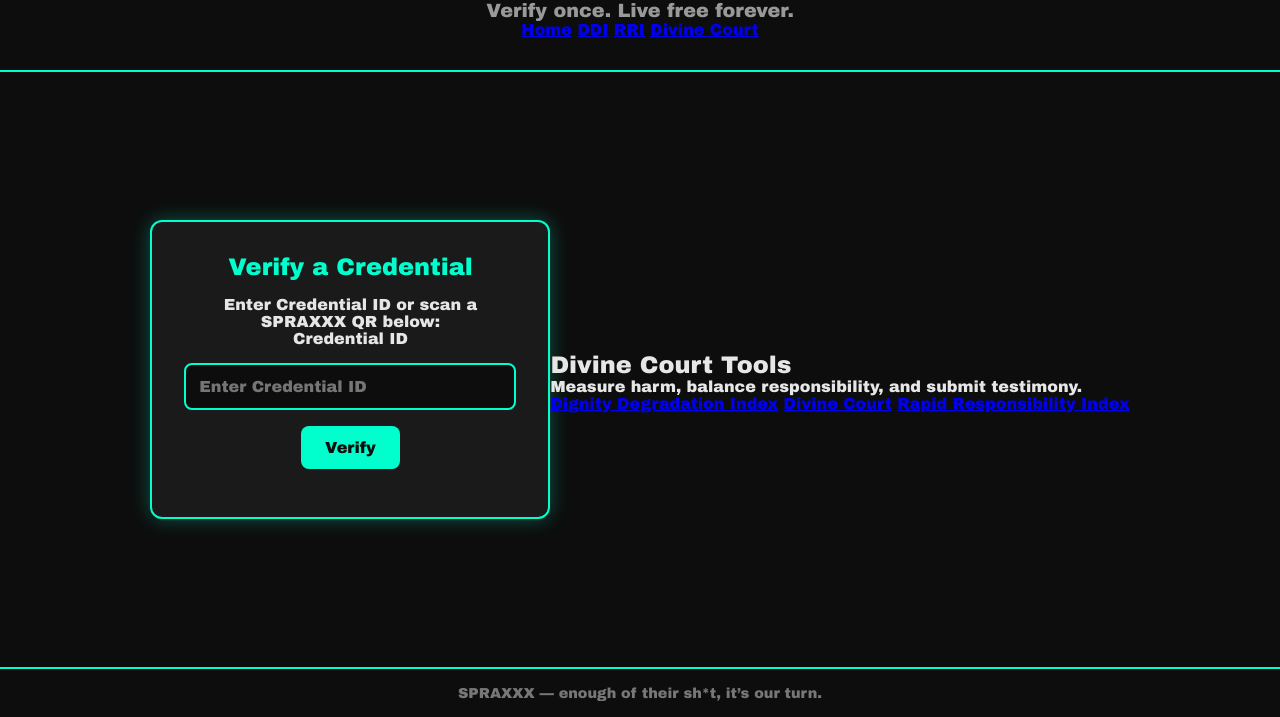
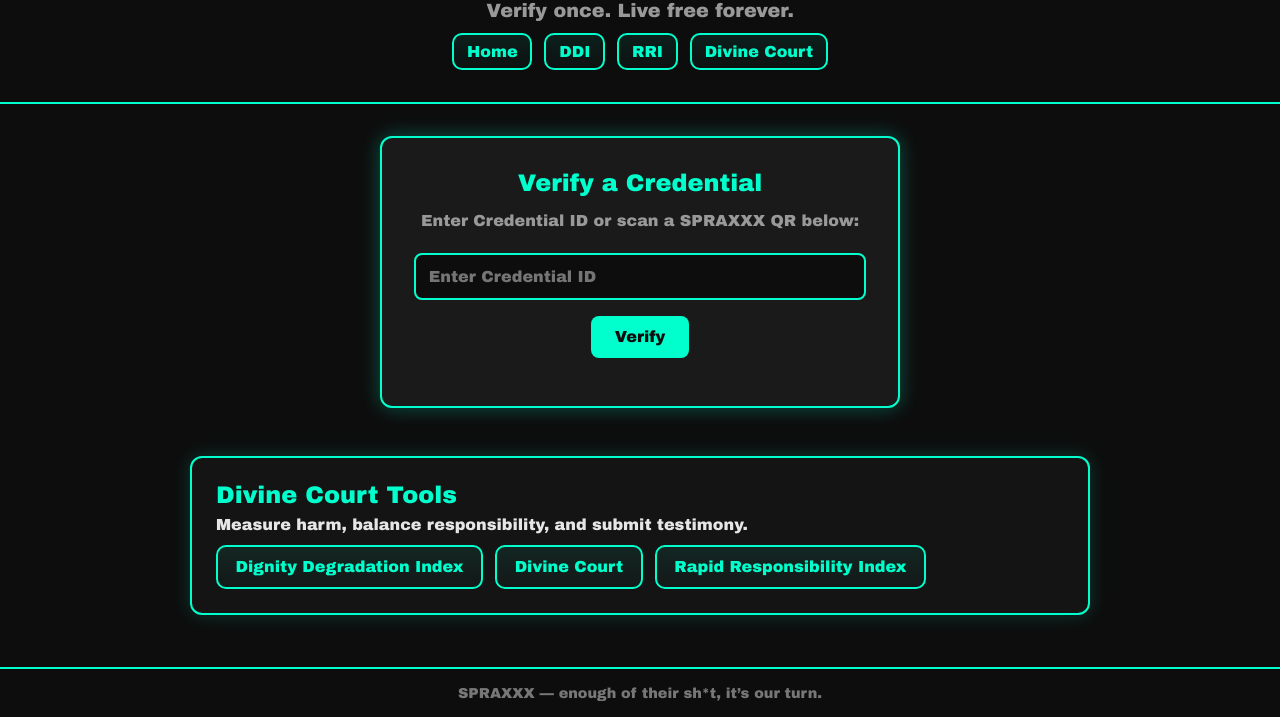
Before and after one commit to JackSPRAXXX/spraxxx.nrt, a plain HTML site: page index.html in a window 1280 px wide. Shown: the part 83-800 px from the top of the page. Drawn offline with Linux system fonts and the light colour scheme.

Commit message:
Refactor CSS to use CSS variables for theming

```diff
--- a/style.css
+++ b/style.css
@@ -1,4 +1,4 @@
-/* Reset some default browser styling */
+/* ============ Base Reset (yours, preserved) ============ */
 * {
   margin: 0;
   padding: 0;
@@ -6,98 +6,154 @@
   font-family: "Arial Black", Arial, sans-serif;
 }
 
+/* ============ Theme ============ */
+:root{
+  --bg:#0d0d0d;            /* almost black */
+  --fg:#e6e6e6;            /* light gray text */
+  --muted:#999;
+  --edge:#00ffcc;          /* neon cyan/green */
+  --pop:#ff0099;           /* neon pink */
+  --panel:#1a1a1a;         /* card bg (original) */
+  --panel-2:#141414;       /* alt card bg */
+  --line:rgba(0,255,204,.25);
+}
+
 body {
-  background-color: #0d0d0d; /* almost black */
-  color: #e6e6e6; /* light gray text */
+  background-color: var(--bg);
+  color: var(--fg);
   display: flex;
   flex-direction: column;
   min-height: 100vh;
 }
 
+/* ============ Header ============ */
 header {
   text-align: center;
   padding: 2rem 1rem;
-  border-bottom: 2px solid #00ffcc; /* neon accent */
+  border-bottom: 2px solid var(--edge);
+}
+header h1 {
+  font-size: 2.5rem;
+  color: var(--edge);
+  margin-bottom: 0.5rem;
+}
+header p {
+  font-size: 1.2rem;
+  color: var(--muted);
+}
+.topnav{
+  display:flex; justify-content:center; gap:12px; flex-wrap:wrap; margin-top:.75rem;
+}
+.topnav a{
+  display:inline-block; padding:.5rem .8rem; color:var(--edge); text-decoration:none;
+  border:2px solid var(--edge); border-radius:10px;
+  background:linear-gradient(180deg, rgba(0,255,204,.08), rgba(0,255,204,.02));
+  transition:transform .15s, background .2s, border-color .2s, color .2s, box-shadow .2s;
+}
+.topnav a:hover{
+  color:var(--bg); background:var(--pop); border-color:var(--pop); box-shadow:0 0 14px var(--pop);
+  transform:translateY(-1px);
 }
 
-header h1 {
-  font-size: 2.5rem;
-  color: #00ffcc; /* neon green/blue */
-  margin-bottom: 0.5rem;
+/* ============ Main Layout ============ */
+main{
+  flex:1;
+  display:flex;
+  flex-direction:column;        /* stack verify + tools */
+  align-items:center;
+  gap:24px;
+  padding:2rem 1rem;
+  width:100%;
 }
 
-header p {
-  font-size: 1.2rem;
-  color: #999;
+/* ============ Card (new, integrates with your look) ============ */
+.card{
+  background: var(--panel-2);
+  border: 2px solid var(--edge);
+  border-radius: 12px;
+  padding: 1.5rem;
+  width: min(900px, 100%);
+  box-shadow: 0 0 20px rgba(0, 255, 204, 0.18);
+}
+.card h2{
+  color: var(--edge);
+  margin-bottom: .5rem;
 }
 
-main {
-  flex: 1;
-  display: flex;
-  justify-content: center;
-  align-items: center;
-  padding: 2rem;
-}
-
-#verify {
-  background: #1a1a1a;
-  border: 2px solid #00ffcc;
+/* ============ Verify Card (your original rules, kept & adjusted) ============ */
+#verify{
+  background: var(--panel);
+  border: 2px solid var(--edge);
   border-radius: 12px;
   padding: 2rem;
   text-align: center;
-  max-width: 400px;
-  width: 100%;
+  width: min(520px,100%);
   box-shadow: 0 0 20px rgba(0, 255, 204, 0.3);
 }
+#verify h2 { color: var(--edge); margin-bottom: 1rem; }
+#verify p { color: var(--muted); margin-bottom: .5rem; }
 
-#verify h2 {
-  color: #00ffcc;
-  margin-bottom: 1rem;
-}
-
-#verify input {
+#verify input{
   width: 100%;
   padding: 0.8rem;
   margin: 1rem 0;
-  border: 2px solid #00ffcc;
+  border: 2px solid var(--edge);
   border-radius: 8px;
-  background: #0d0d0d;
-  color: #e6e6e6;
+  background: var(--bg);
+  color: var(--fg);
   font-size: 1rem;
 }
-
-#verify input:focus {
+#verify input:focus{
   outline: none;
-  border-color: #ff0099; /* neon pink highlight */
-  box-shadow: 0 0 8px #ff0099;
+  border-color: var(--pop);
+  box-shadow: 0 0 8px var(--pop);
 }
-
-#verify button {
-  background: #00ffcc;
-  color: #0d0d0d;
+#verify button{
+  background: var(--edge);
+  color: var(--bg);
   font-weight: bold;
   border: none;
   border-radius: 8px;
   padding: 0.8rem 1.5rem;
   cursor: pointer;
   font-size: 1rem;
-  transition: background 0.3s, transform 0.2s;
+  transition: background 0.3s, transform 0.2s, box-shadow .2s;
+}
+#verify button:hover{
+  background: var(--pop);
+  transform: scale(1.05);
+  box-shadow:0 0 16px var(--pop);
+}
+#result{ margin-top: 1rem; font-size: 1.1rem; }
+
+/* ============ Tools Nav (buttons match theme) ============ */
+.toolnav{ display:flex; gap:12px; flex-wrap:wrap; margin-top:.75rem; }
+a.btn{
+  display:inline-block;
+  padding:.7rem 1.1rem;
+  border:2px solid var(--edge);
+  border-radius:10px;
+  color:var(--edge);
+  text-decoration:none;
+  background:linear-gradient(180deg, rgba(0,255,204,.08), rgba(0,255,204,.02));
+  transition:transform .15s, background .2s, border-color .2s, color .2s, box-shadow .2s;
+}
+a.btn:hover{
+  color:var(--bg);
+  background: var(--pop);
+  border-color: var(--pop);
+  box-shadow: 0 0 16px var(--pop);
+  transform: translateY(-1px);
 }
 
-#verify button:hover {
-  background: #ff0099;
-  transform: scale(1.05);
-}
-
-#result {
-  margin-top: 1rem;
-  font-size: 1.1rem;
-}
-
+/* ============ Footer ============ */
 footer {
   text-align: center;
   padding: 1rem;
-  border-top: 2px solid #00ffcc;
+  border-top: 2px solid var(--edge);
   font-size: 0.9rem;
   color: #777;
 }
+
+/* ============ A11y helper ============ */
+.sr{ position:absolute; left:-9999px; }
```
